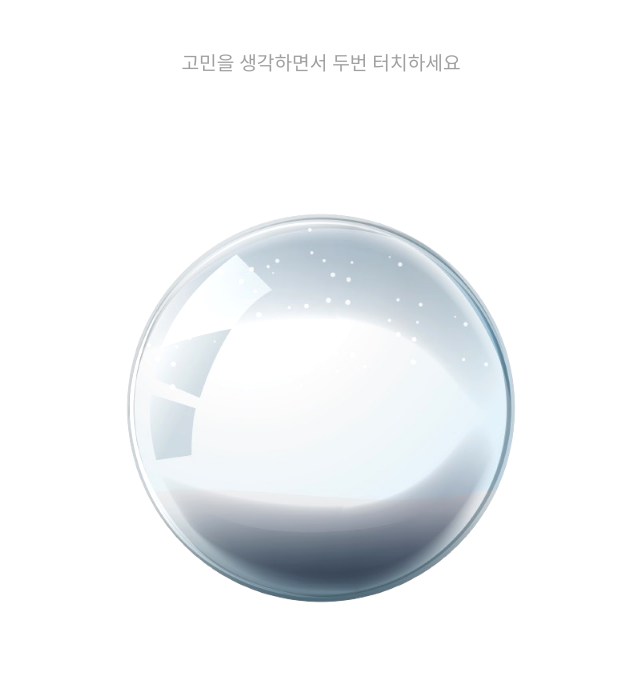
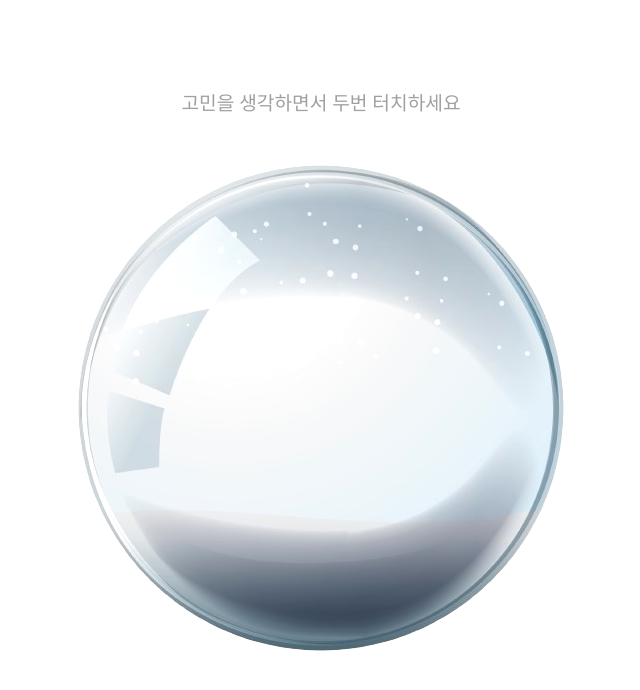
Before and after one commit to soye00/RandomOrb, a React (Vite) app in the folder client/: page / in a window 1280 px wide. Shown: the top 690 px of the page, without its empty margins (327-967 px from the left). Built offline with nearby package versions, Linux system fonts and the light colour scheme.

Commit message:
style ui

```diff
--- a/client/index.html
+++ b/client/index.html
@@ -3,7 +3,7 @@
   <head>
     <meta charset="UTF-8" />
     <link rel="icon" type="image/svg+xml" href="/orbw.png" />
-    <meta name="viewport" content="width=device-width, initial-scale=1.0" />
+    <meta name="viewport" content="width=device-width, initial-scale=1.0, maximum-scale=1.0, user-scalable=no" />
     <title>고민구슬</title>
   </head>
   <body>
--- a/client/src/MagicBubble.css
+++ b/client/src/MagicBubble.css
@@ -7,42 +7,39 @@
     justify-content: center;
     align-items: center;
     overflow: hidden;
-    padding: 0;
-    margin: 0;
+    padding : 0;
+    margin : 0;
 }
 
 .instruction {
     position: absolute;
-    top: 5%;
-    left: 50%;
-    transform: translateX(-50%);
+    top: 10%;
     color: #a0a0a0;
     font-size: 1.2rem;
     font-weight: 400;
     text-align: center;
     pointer-events: none;
-    width: 90%;
-    max-width: 400px;
 }
 
 .crystal-ball {
-    width: 80vw;
-    height: 80vw;
-    max-width: 400px;
-    max-height: 400px;
+    width: 90vw;
+    height: 90vw;
+    max-width: 500px;
+    max-height: 500px;
     /*border-radius: 50%;*/
     /*box-shadow:*/
     /*        inset 0 0 60px rgba(0, 0, 0, 0.7),*/
     /*        inset 15px -15px 30px rgba(255, 255, 255, 0.25),*/
     /*        inset -10px 10px 20px rgba(0, 0, 0, 0.5);*/
+    /*border: 1px solid rgba(255, 255, 255, 0.3);*/
     cursor: pointer;
-    backdrop-filter: blur(5px);
+    /*backdrop-filter: blur(5px);*/
     filter: contrast(1.1);
     display: flex;
     justify-content: center;
     align-items: center;
     position: relative;
-    touch-action: manipulation; /* 모바일 더블 탭 동작 개선 */
+    touch-action: manipulation;
 }
 
 .answer-text {
@@ -61,9 +58,7 @@
 
 .reset-button {
     position: absolute;
-    bottom: 5%;
-    left: 50%;
-    transform: translateX(-50%);
+    bottom: 12%;
     color: #a0a0a0;
     font-size: 1.2rem;
     font-weight: 400;
@@ -72,8 +67,6 @@
     border: none;
     cursor: pointer;
     transition: color 0.3s ease;
-    width: 90%;
-    max-width: 400px;
 }
 
 .reset-button:hover {
--- a/client/vite.config.js
+++ b/client/vite.config.js
@@ -11,11 +11,12 @@
       includeAssets: ['favicon.svg', 'apple-touch-icon.png', 'robots.txt'],
       manifest: {
         name: '고민구슬',
-        short_name: 'Orb',
+        short_name: '고민구슬',
         description: '고민구슬',
         theme_color: '#ffffff',
         background_color: '#ffffff',
         display: 'standalone',
+        orientation : 'portrait',
         start_url: '/',
         icons: [
           {
```
Also changed, not shown: 6 other files (tests, documents, lock files or other folders).
